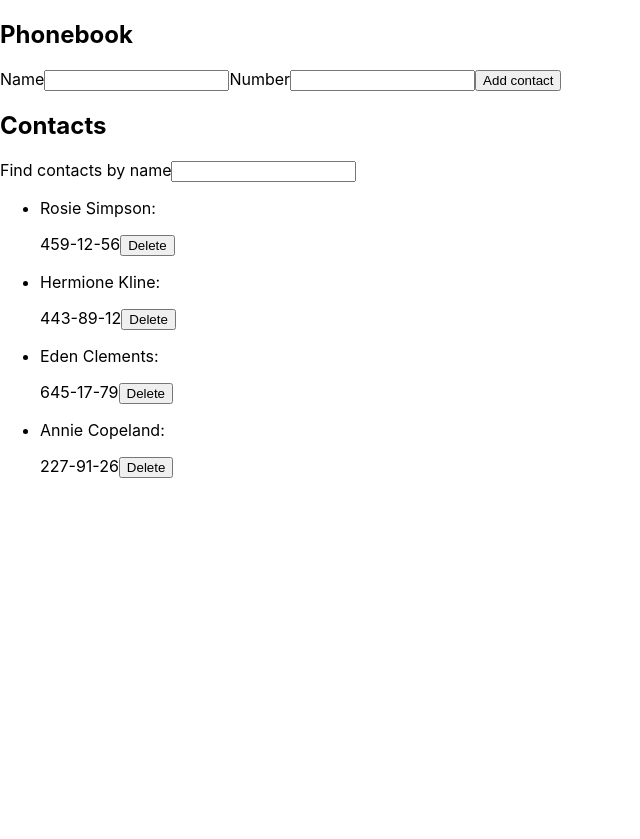
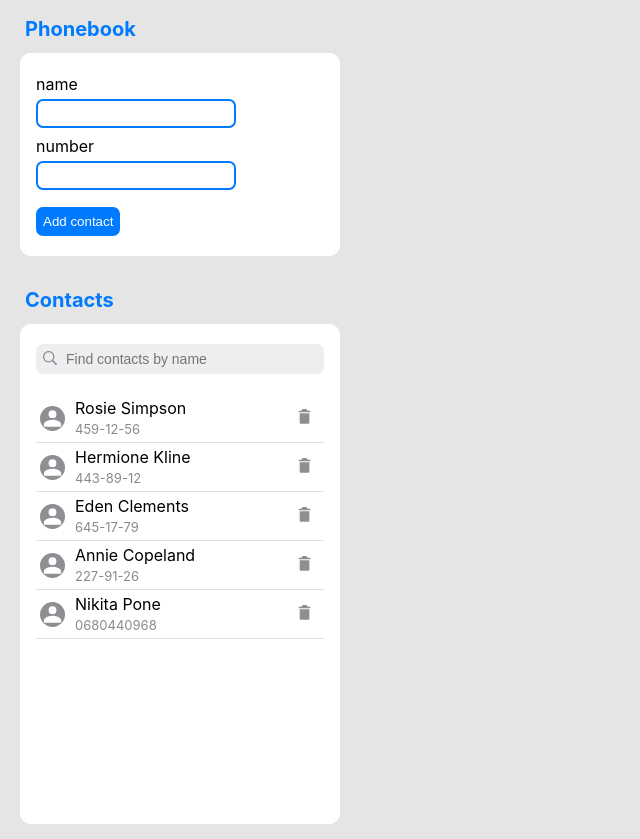
Before and after one commit to valeriaachkan/phonebook-react, a React (Create React App) app: page / in a window 1280 px wide. Shown: the whole page, without its empty margins (0-640 px from the left). Before the commit the page ends 800 px from the top, so only its background shows below. Built offline with nearby package versions, Linux system fonts and the light colour scheme.

Commit message:
adds styles

```diff
--- a/src/App.js
+++ b/src/App.js
@@ -1,5 +1,6 @@
 import React, { Component } from 'react';
 import { nanoid } from 'nanoid';
+import Section from './components/Section/Section';
 import Form from './components/Form';
 import ContactList from './components/ContactList';
 import Filter from './components/Filter';
@@ -11,6 +12,11 @@ class App extends Component {
       { id: 'id-2', name: 'Hermione Kline', number: '443-89-12' },
       { id: 'id-3', name: 'Eden Clements', number: '645-17-79' },
       { id: 'id-4', name: 'Annie Copeland', number: '227-91-26' },
+      {
+        id: 'XLLXRSlc2jeTiQpaLcJVB',
+        name: 'Nikita Pone',
+        number: '0680440968',
+      },
     ],
     filter: '',
   };
@@ -56,12 +62,14 @@ class App extends Component {
 
     return (
       <>
-        <h2>Phonebook</h2>
-        <Form onSubmit={addNewContact} contacts={contacts} />
-
-        <h2>Contacts</h2>
-        <Filter value={filter} onChange={handleChangeFilter} />
-        <ContactList contacts={filteredContactList} onDelete={deleteContact} />
+        <Section title={'Phonebook'}>
+          <Form onSubmit={addNewContact} contacts={contacts} />
+        </Section>
+        <Section title={'Contacts'}>
+          <ContactList contacts={filteredContactList} onDelete={deleteContact}>
+            <Filter value={filter} onChange={handleChangeFilter} />
+          </ContactList>
+        </Section>
       </>
     );
   }
--- a/src/components/ContactList/ContactItem.js
+++ b/src/components/ContactList/ContactItem.js
@@ -1,13 +1,35 @@
 import React from 'react';
 import propTypes from 'prop-types';
+import s from './ContactList.module.css';
 
 const ContactItem = ({ contacts, onDelete }) => {
   return contacts.map(({ id, name, number }) => (
-    <li key={id}>
-      <p>{name}:</p>
-      <span>{number}</span>
-      <button type="button" onClick={() => onDelete(id)}>
-        Delete
+    <li key={id} className={s.item}>
+      <svg
+        className={s.avatar}
+        fill="#ffffff"
+        width="30px"
+        height="30px"
+        viewBox="0 0 32 32"
+        xmlns="http://www.w3.org/2000/svg">
+        <path d="M16 15.503A5.041 5.041 0 1 0 16 5.42a5.041 5.041 0 0 0 0 10.083zm0 2.215c-6.703 0-11 3.699-11 5.5v3.363h22v-3.363c0-2.178-4.068-5.5-11-5.5z" />
+      </svg>
+      <div>
+        <p>{name}</p>
+        <span className={s.number}>{number}</span>
+      </div>
+      <button type="button" className={s.button} onClick={() => onDelete(id)}>
+        <svg
+          width="20px"
+          height="20px"
+          viewBox="-0.5 0 19 19"
+          version="1.1"
+          xmlns="http://www.w3.org/2000/svg">
+          <path
+            d="M4.91666667,14.8888889 C4.91666667,15.3571429 5.60416667,16 6.0625,16 L12.9375,16 C13.3958333,16 14.0833333,15.3571429 14.0833333,14.8888889 L14.0833333,6 L4.91666667,6 L4.91666667,14.8888889 L4.91666667,14.8888889 L4.91666667,14.8888889 Z M15,3.46500003 L12.5555556,3.46500003 L11.3333333,2 L7.66666667,2 L6.44444444,3.46500003 L4,3.46500003 L4,4.93000007 L15,4.93000007 L15,3.46500003 L15,3.46500003 L15,3.46500003 Z"
+            id="path"
+            fill="#8E8E93"></path>
+        </svg>
       </button>
     </li>
   ));
--- a/src/components/ContactList/ContactList.js
+++ b/src/components/ContactList/ContactList.js
@@ -1,12 +1,16 @@
 import React from 'react';
 import propTypes from 'prop-types';
 import ContactItem from './ContactItem';
+import s from './ContactList.module.css';
 
-const ContactList = ({ contacts, onDelete }) => {
+const ContactList = ({ contacts, onDelete, children }) => {
   return (
-    <ul>
-      <ContactItem contacts={contacts} onDelete={onDelete} />
-    </ul>
+    <div className={s.contacts}>
+      {children}
+      <ul className={s.list}>
+        <ContactItem contacts={contacts} onDelete={onDelete} />
+      </ul>
+    </div>
   );
 };
 
--- /dev/null
+++ b/src/components/ContactList/ContactList.module.css
@@ -0,0 +1,42 @@
+.contacts {
+    display: flex;
+    flex-direction: column;
+    width: 320px;
+    min-height: 500px;
+    padding: 20px 16px;
+    background: #FFFFFF;
+    border-radius: 11px;
+}
+
+.list {
+    margin-top: 20px;
+}
+
+.item {
+    display: flex;
+    flex-direction: row;
+    align-items: center;
+    padding: 4px;
+    border-bottom: 1px solid #E0E0E0;
+}
+
+.avatar {
+    width: 25px;
+    height: 25px;
+    margin-right: 10px;
+    background-color: #8E8E93;
+    border-radius: 20px;
+    overflow: hidden;
+}
+
+.number {
+    font-size: 13px;
+    color: rgba(60, 60, 67, 0.6);
+}
+
+.button {
+    margin-left: auto;
+    border: 0;
+    background-color: transparent;
+    cursor: pointer;
+}
--- a/src/components/Filter/Filter.js
+++ b/src/components/Filter/Filter.js
@@ -1,12 +1,29 @@
 import React from 'react';
 import propTypes from 'prop-types';
+import s from './Filter.module.css';
 
 const Filter = ({ value, onChange }) => {
   return (
-    <div>
+    <div className={s.filter}>
+      <svg
+        className={s.icon}
+        width="14"
+        height="15"
+        viewBox="0 0 14 15"
+        fill="none"
+        xmlns="http://www.w3.org/2000/svg">
+        <path
+          d="M5.71747 11.4349C6.95167 11.4349 8.10409 11.0335 9.04089 10.3643L12.5651 13.8885C12.7286 14.052 12.9442 14.1338 13.1673 14.1338C13.6506 14.1338 14 13.7621 14 13.2862C14 13.0632 13.9257 12.855 13.7621 12.6915L10.2602 9.18216C10.9963 8.21561 11.4349 7.01859 11.4349 5.71747C11.4349 2.57249 8.86245 0 5.71747 0C2.56506 0 0 2.57249 0 5.71747C0 8.86245 2.56506 11.4349 5.71747 11.4349ZM5.71747 10.2007C3.25651 10.2007 1.2342 8.171 1.2342 5.71747C1.2342 3.26394 3.25651 1.2342 5.71747 1.2342C8.171 1.2342 10.2007 3.26394 10.2007 5.71747C10.2007 8.171 8.171 10.2007 5.71747 10.2007Z"
+          fill="#8E8E93"
+        />
+      </svg>
       <label>
-        Find contacts by name
-        <input type="text" value={value} onChange={onChange}></input>
+        <input
+          type="text"
+          className={s.input}
+          value={value}
+          onChange={onChange}
+          placeholder="Find contacts by name"></input>
       </label>
     </div>
   );
--- /dev/null
+++ b/src/components/Filter/Filter.module.css
@@ -0,0 +1,22 @@
+.filter {
+    position: relative;
+    width: 100%;
+}
+
+.icon {
+    position: absolute;
+    top: 7px;
+    left: 7px;
+
+}
+
+.input {
+    width: 100%;
+    padding: 7px;
+    padding-left: 30px;
+    background: rgba(118, 118, 128, 0.12);
+    border-radius: 7px;
+    border: 0;
+    outline: 0;
+    font-size: 14px;
+}
--- a/src/components/Form/Form.js
+++ b/src/components/Form/Form.js
@@ -1,6 +1,7 @@
 import React, { Component } from 'react';
 import { nanoid } from 'nanoid';
 import propTypes from 'prop-types';
+import s from './Form.module.css';
 
 const initialState = {
   name: '',
@@ -53,12 +54,13 @@ class Form extends Component {
     const { name, number } = this.state;
 
     return (
-      <form onSubmit={handleSubmit}>
-        <label htmlFor={nameInputId}>
-          Name
+      <form className={s.form} onSubmit={handleSubmit}>
+        <label className={s.label} htmlFor={nameInputId}>
+          name
           <input
             type="text"
             name="name"
+            className={s.input}
             value={name}
             id={nameInputId}
             onChange={handleChange}
@@ -67,11 +69,12 @@ class Form extends Component {
             required
           />
         </label>
-        <label htmlFor={numberInputId}>
-          Number
+        <label className={s.label} htmlFor={numberInputId}>
+          number
           <input
             type="tel"
             name="number"
+            className={s.input}
             value={number}
             id={numberInputId}
             onChange={handleChange}
@@ -80,7 +83,9 @@ class Form extends Component {
             required
           />
         </label>
-        <button type="submit">Add contact</button>
+        <button className={s.button} type="submit">
+          Add contact
+        </button>
       </form>
     );
   }
--- /dev/null
+++ b/src/components/Form/Form.module.css
@@ -0,0 +1,38 @@
+.form {
+    display: flex;
+    flex-direction: column;
+    width: 320px;
+    padding: 20px 16px;
+    background: #FFFFFF;
+    border-radius: 11px;
+}
+
+.label {
+    display: flex;
+    flex-direction: column;
+    margin-bottom: 7px;
+    font-weight: 400;
+    font-size: 16px;
+    line-height: 22px;
+}
+
+.input {
+    width: 200px;
+    padding: 5px;
+    margin-top: 4px;
+    border: 2px solid #007AFF;
+    border-radius: 7px;
+    outline: none;
+}
+
+.button {
+    width: fit-content;
+    margin-top: 10px;
+    padding: 7px;
+    border: 0;
+    outline: 0;
+    background: #007AFF;
+    border-radius: 7px;
+    color: #FFFFFF;
+    cursor: pointer;
+}
--- /dev/null
+++ b/src/components/Section/Section.js
@@ -0,0 +1,13 @@
+import React from 'react';
+import s from './Section.module.css';
+
+const Section = ({ title, children }) => {
+  return (
+    <section className={s.section}>
+      <h2 className={s.title}>{title}</h2>
+      {children}
+    </section>
+  );
+};
+
+export default Section;
--- /dev/null
+++ b/src/components/Section/Section.module.css
@@ -0,0 +1,12 @@
+.section {
+    padding: 15px 20px;
+    background: #E5E5E5;
+}
+
+.title {
+    margin-left: 5px;
+    margin-bottom: 10px;
+    font-size: 20px;
+    line-height: 1.4;
+    color: #007AFF;
+}
--- /dev/null
+++ b/src/components/Section/index.js
@@ -0,0 +1 @@
+export { default } from './Section';
--- a/src/index.css
+++ b/src/index.css
@@ -1,3 +1,5 @@
+@import-normalize;
+
 body {
   margin: 0;
   font-family: -apple-system, BlinkMacSystemFont, 'Segoe UI', 'Roboto', 'Oxygen',
@@ -11,3 +13,33 @@ code {
   font-family: source-code-pro, Menlo, Monaco, Consolas, 'Courier New',
     monospace;
 }
+
+* {
+  box-sizing: border-box;
+}
+
+h1,
+h2,
+h3,
+h4,
+h5,
+h6,
+p {
+  margin: 0;
+}
+
+a {
+  text-decoration: none;
+}
+
+ul {
+  list-style: none;
+    padding: 0;
+    margin: 0;
+}
+
+img {
+  display: block;
+  max-width: 100%;
+  height: auto;
+}
```
